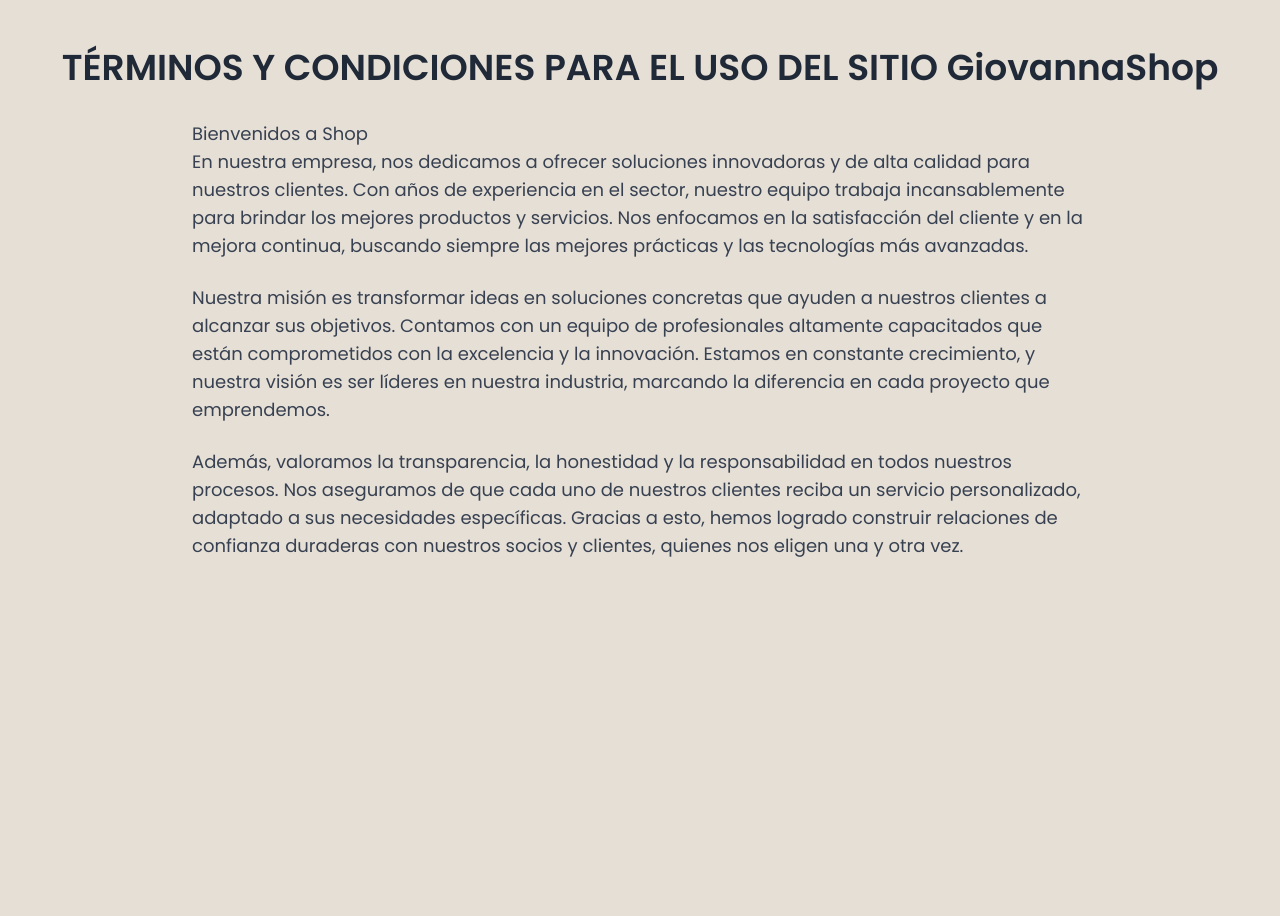
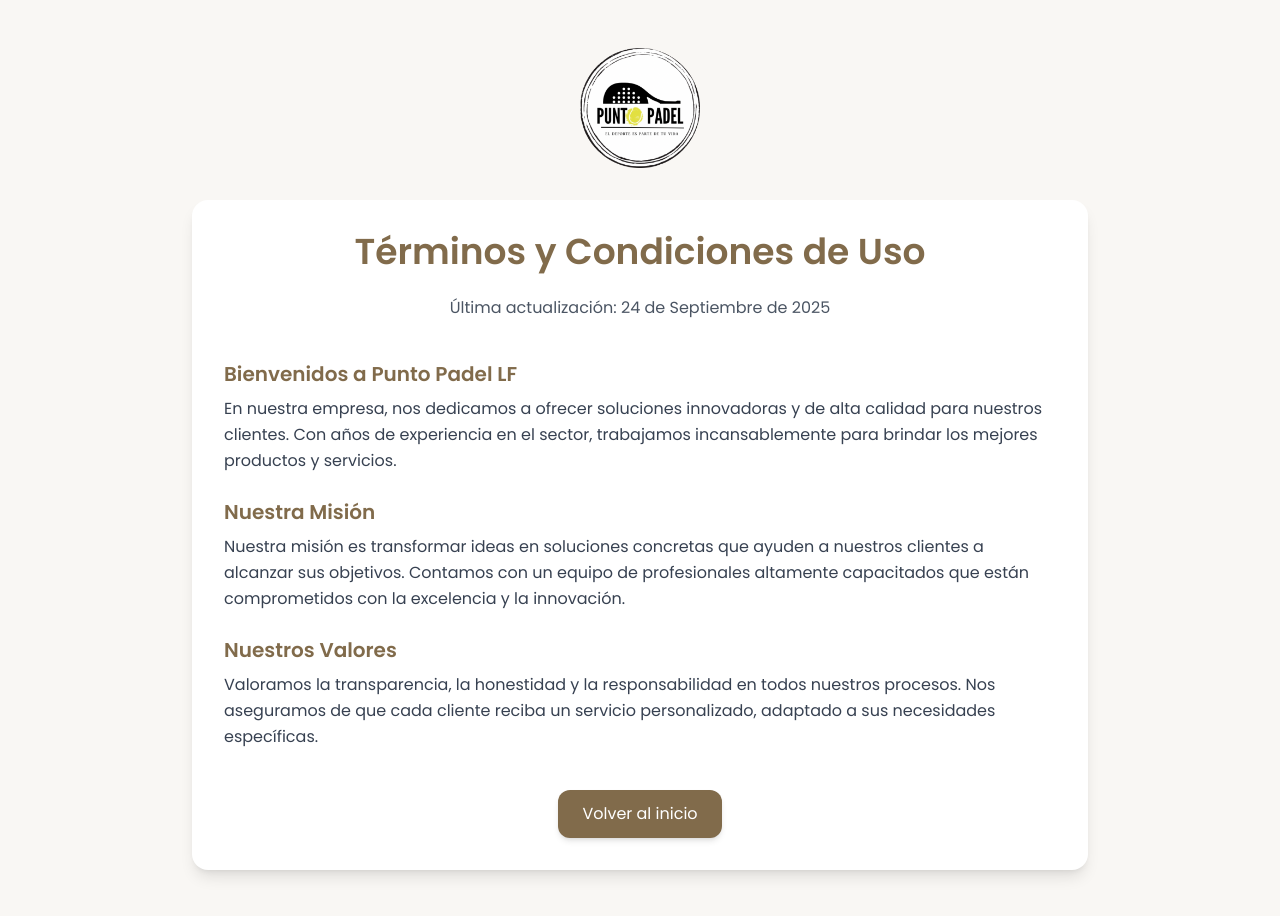
Before and after one commit to Agustin-Monti/Padel-Cocha, a Next.js app: page /paginas/terminos-y-condiciones in a window 1280 px wide. Before the commit the page ends 800 px from the top, so only its background shows below. Built offline with nearby package versions, Linux system fonts and the light colour scheme.

Commit message:
Update page.tsx

```diff
--- a/app/paginas/terminos-y-condiciones/page.tsx
+++ b/app/paginas/terminos-y-condiciones/page.tsx
@@ -1,40 +1,84 @@
 import React from "react";
+import Image from "next/image";
+import Link from "next/link";
+import type { Metadata } from "next";
 
-export default function Terminos() {
+export const metadata: Metadata = {
+  title: "Términos y Condiciones | Punto Padel LF",
+  description: "Leé nuestros términos y condiciones de uso del sitio.",
+};
+
+export default function TerminosPage() {
   return (
-    <div className="container mx-auto px-4 py-12">
-      {/* Título principal */}
-      <h1 className="text-4xl font-bold text-center mb-8">
-        TÉRMINOS Y CONDICIONES PARA EL USO DEL SITIO GiovannaShop
-      </h1>
+    <div className="min-h-screen bg-[#f9f7f4] flex flex-col items-center py-12 px-4">
+      {/* Logo */}
+      <div className="mb-8">
+        <Image
+          src="/logo.png"
+          alt="Punto Padel LF"
+          width={120}
+          height={120}
+          className="mx-auto"
+        />
+      </div>
 
-      {/* Texto informativo */}
-      <div className="max-w-4xl mx-auto text-lg text-gray-700">
-        <h4>Bienvenidos a Shop</h4>
-        <p className="mb-6">
-          En nuestra empresa, nos dedicamos a ofrecer soluciones innovadoras y
-          de alta calidad para nuestros clientes. Con años de experiencia en el
-          sector, nuestro equipo trabaja incansablemente para brindar los mejores
-          productos y servicios. Nos enfocamos en la satisfacción del cliente y en
-          la mejora continua, buscando siempre las mejores prácticas y las
-          tecnologías más avanzadas.
+      {/* Contenido */}
+      <div className="bg-white shadow-lg rounded-2xl p-8 max-w-4xl w-full">
+        <h1 className="text-3xl md:text-4xl font-bold text-center text-[#816b4b] mb-6">
+          Términos y Condiciones de Uso
+        </h1>
+
+        <p className="text-gray-600 text-center mb-10">
+          Última actualización: 24 de Septiembre de 2025
         </p>
-        <p className="mb-6">
-          Nuestra misión es transformar ideas en soluciones concretas que
-          ayuden a nuestros clientes a alcanzar sus objetivos. Contamos con un
-          equipo de profesionales altamente capacitados que están comprometidos
-          con la excelencia y la innovación. Estamos en constante crecimiento, y
-          nuestra visión es ser líderes en nuestra industria, marcando la
-          diferencia en cada proyecto que emprendemos.
-        </p>
-        <p>
-          Además, valoramos la transparencia, la honestidad y la responsabilidad
-          en todos nuestros procesos. Nos aseguramos de que cada uno de nuestros
-          clientes reciba un servicio personalizado, adaptado a sus necesidades
-          específicas. Gracias a esto, hemos logrado construir relaciones de
-          confianza duraderas con nuestros socios y clientes, quienes nos
-          eligen una y otra vez.
-        </p>
+
+        <div className="space-y-6 text-gray-700 leading-relaxed">
+          <section>
+            <h2 className="text-xl font-semibold text-[#816b4b] mb-2">
+              Bienvenidos a Punto Padel LF
+            </h2>
+            <p>
+              En nuestra empresa, nos dedicamos a ofrecer soluciones innovadoras
+              y de alta calidad para nuestros clientes. Con años de experiencia
+              en el sector, trabajamos incansablemente para brindar los mejores
+              productos y servicios.
+            </p>
+          </section>
+
+          <section>
+            <h2 className="text-xl font-semibold text-[#816b4b] mb-2">
+              Nuestra Misión
+            </h2>
+            <p>
+              Nuestra misión es transformar ideas en soluciones concretas que
+              ayuden a nuestros clientes a alcanzar sus objetivos. Contamos con
+              un equipo de profesionales altamente capacitados que están
+              comprometidos con la excelencia y la innovación.
+            </p>
+          </section>
+
+          <section>
+            <h2 className="text-xl font-semibold text-[#816b4b] mb-2">
+              Nuestros Valores
+            </h2>
+            <p>
+              Valoramos la transparencia, la honestidad y la responsabilidad en
+              todos nuestros procesos. Nos aseguramos de que cada cliente reciba
+              un servicio personalizado, adaptado a sus necesidades
+              específicas.
+            </p>
+          </section>
+        </div>
+
+        {/* Botón volver */}
+        <div className="mt-10 flex justify-center">
+          <Link
+            href="/"
+            className="px-6 py-3 bg-[#816b4b] text-white rounded-xl shadow-md hover:bg-[#6b573c] transition"
+          >
+            Volver al inicio
+          </Link>
+        </div>
       </div>
     </div>
   );
```
